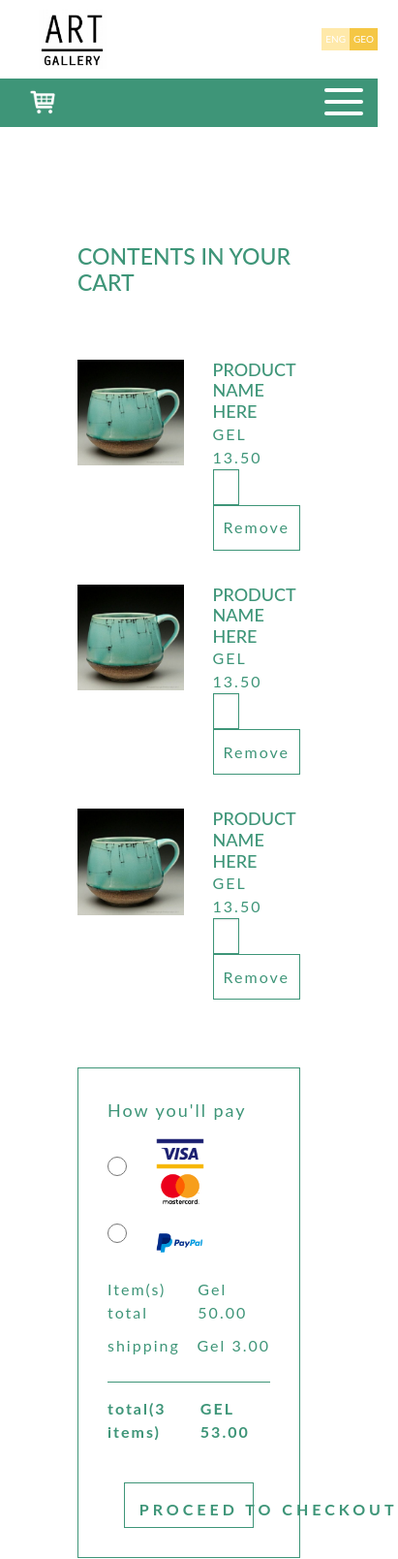
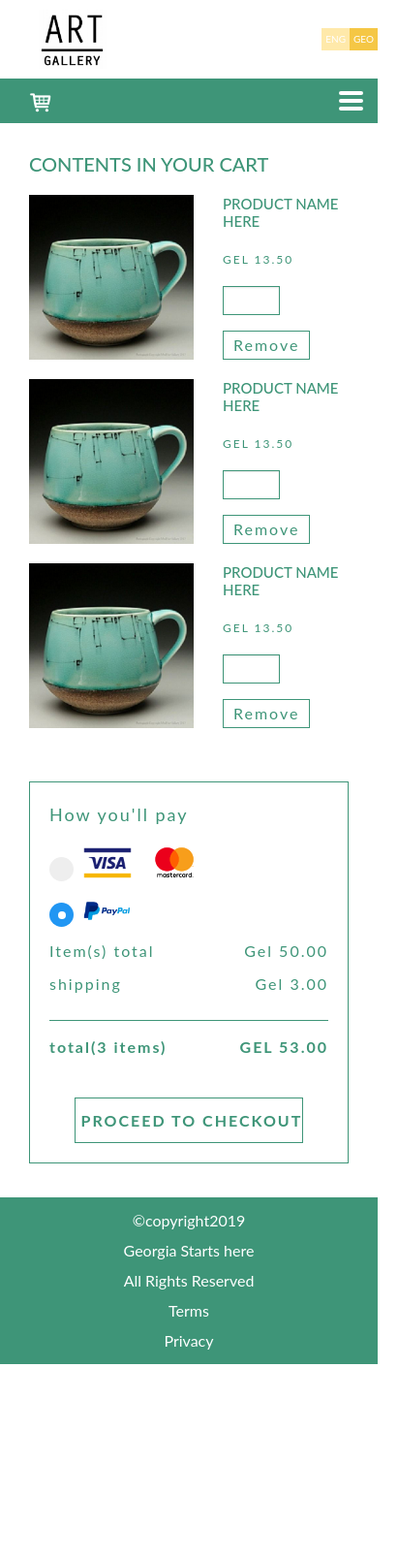
Before and after one commit to TornikeZhizhi/Gallery, a website: page cart.html in a window 390 px wide. Shown: the top 1608 px of the page at 97% size, 411 px wide, since content can reach past the window. After the commit the page ends 1407 px from the top, so only its background shows below. Drawn offline with nearby package versions, Linux system fonts and the light colour scheme.

Commit message:
responcive

```diff
--- a/cart.html
+++ b/cart.html
@@ -75,7 +75,7 @@
 
 
             <div class="row">
-                <div class="col-md-6">
+                <div class="col-md-6 col-12">
                     <div class="product_list">
                         <div class="cart_product">
                             <div class="cart_product_img">
@@ -143,16 +143,21 @@
                 </div>
 
 
-                <div class="col-md-6">
+                <div class="col-md-6 col-12">
                     <div class="pay_container">
                         <div class="pay_title">
                             <span>How you'll pay</span>
                         </div>
 
+
+
+
                         <div class="payment">
-                            <div>
-                                <input type="radio" name="select" >
-                            </div>
+
+                                  <label class="cart_button">
+                                    <input type="radio" name="radio">
+                                    <span class="checkmark"></span>
+                                  </label>
                             <div>
                                 <img src="images/visa.png" alt="">
                                 <img src="images/mastercard.png" alt="">
@@ -160,9 +165,10 @@
                         </div>
 
                         <div class="payment">
-                            <div>
-                                <input type="radio" name="select" >
-                            </div>
+                                <label class="cart_button">
+                                    <input type="radio" checked="checked" name="radio">
+                                    <span class="checkmark"></span>
+                                </label>
                             <div>
                                 <img src="images/paypal.png" alt="">
                             </div>
@@ -212,14 +218,14 @@
 
 			</ul>
 
-	</footer>
+    </footer>
 
 
 
 
 
 
-<!-- <script src="https://ajax.googleapis.com/ajax/libs/jquery/2.2.0/jquery.min.js"></script> -->
+
 <script src="js/jquery-3.3.1.min.js"></script>
 <script src="jquery.min.js"></script>
 <script src="dist/owl.carousel.js"></script>
--- a/js/main.js
+++ b/js/main.js
@@ -16,8 +16,10 @@ $(document).ready(function(){
 
         var owl = $('.owl-carousel');
         owl.owlCarousel({
+
           margin: 10,
-          nav: true,
+          nav: false,
+          dots:false,
           loop: false,
           responsive: {
             0: {
--- a/sass/pages/_account.scss
+++ b/sass/pages/_account.scss
@@ -41,6 +41,12 @@
     border-bottom: 1px solid #3e9578;
     margin: 30px 0;
 
+    a{
+        &.active{
+            opacity: 0.5;
+            display:block;
+        }
+    }
 
 
     h3{
@@ -58,6 +64,7 @@
 
 .cup_box{
     margin:20px auto;
+    text-align: center;
 
     a {
         display: block;
--- a/sass/pages/_cart.scss
+++ b/sass/pages/_cart.scss
@@ -16,9 +16,12 @@
 
         .cart_product_img{
             max-width: 170px;
+            height:100%;
+            width:100%;
 
             img{
                 width:100%;
+                height: 100%;
             }
         }
 
@@ -46,6 +49,7 @@
                 width: 30%;
                 color: #3e9578;
                 outline: none;
+                height: 30px;
             }
 
             button{
@@ -80,6 +84,78 @@
             display: flex;
             align-items: center;
             margin:15px 0;
+
+
+            .cart_button {
+                display: block;
+                position: relative;
+                padding-left: 35px;
+                margin-bottom: 12px;
+                cursor: pointer;
+                font-size: 22px;
+                -webkit-user-select: none;
+                -moz-user-select: none;
+                -ms-user-select: none;
+                user-select: none;
+              }
+
+              /* Hide the browser's default radio button */
+              .cart_button input {
+                position: absolute;
+                opacity: 0;
+                cursor: pointer;
+              }
+
+              /* Create a custom radio button */
+              .checkmark {
+                position: absolute;
+                top: 0;
+                left: 0;
+                height: 25px;
+                width: 25px;
+                background-color: #eee;
+                border-radius: 50%;
+              }
+
+              /* On mouse-over, add a grey background color */
+              .cart_button:hover input ~ .checkmark {
+                background-color: #ccc;
+              }
+
+              /* When the radio button is checked, add a blue background */
+              .cart_button input:checked ~ .checkmark {
+                background-color: #2196F3;
+              }
+
+              /* Create the indicator (the dot/circle - hidden when not checked) */
+              .checkmark:after {
+                content: "";
+                position: absolute;
+                display: none;
+              }
+
+              /* Show the indicator (dot/circle) when checked */
+              .cart_button input:checked ~ .checkmark:after {
+                display: block;
+              }
+
+              /* Style the indicator (dot/circle) */
+              .cart_button .checkmark:after {
+                   top: 9px;
+                  left: 9px;
+                  width: 8px;
+                  height: 8px;
+                  border-radius: 50%;
+                  background: white;
+              }
+
+
+
+
+
+
+
+
 
             input{
                 width: 20px;
@@ -130,12 +206,11 @@
 
             button{
 
-                width: 80%;
                 background-color: white;
                 color: #3e9578;
                 border: 1px solid #3e9578;
-                letter-spacing: 4px;
-                padding: 15px;
+                letter-spacing: 2px;
+                padding: 12px 10px 15px;
                 font-weight: bold;
                 text-transform: uppercase;
                 outline: none;
--- a/sass/pages/_header.scss
+++ b/sass/pages/_header.scss
@@ -56,9 +56,6 @@ header{
             justify-content: space-between;
             padding: 10px 75px 10px 30px;
 
-            .dropdown_menu{
-
-            }
 
 
         ul{
@@ -296,4 +293,5 @@ header{
 
 .dropdown_menu {
   display: flex;
+  align-items: center;
 }
--- a/sass/pages/_media.scss
+++ b/sass/pages/_media.scss
@@ -5,12 +5,6 @@
       display: none;
   }
 }
-
-
-
-
-
-
 
 
 @media only screen and (max-width: 992px){
@@ -69,9 +63,52 @@
     justify-content: space-around;
   }
 
+  header .header_navigation li{
+    padding:unset;
+  }
+
+  .hamburger{
+    width: 25px;
+    height: 20px;
+  }
+
+  header .header_navigation img {
+    width: 25px;
+  }
+
+  header .header_navigation a {
+    font-size: 13px;
+
+  }
+
+  .cart_fluid {
+    margin: unset;
+  }
+
+  .cart_fluid .cart_product .product_info button {
+    height: 30px;
+  }
+  .cart_fluid .pay_container .checkout_button button{
+    letter-spacing: 2px;
+  }
+
+  .cart_fluid h2 {
+    font-size: 20px;
+    margin: 30px 0 0;
+}
+
+
 
 
  }
+
+
+
+
+
+
+
+
 
 
 
@@ -126,8 +163,86 @@
     font-size: 14px;
   }
 
-  .cup_box img{
+  .cup_box{
     width:90%;
+    margin: 15px auto;
   }
 
+  .about_container .team_members .member_img{
+    max-width: 160px;
+  }
+
+  .about_container {
+    margin: 20px auto;
 }
+
+.about_container .about_content h2 {
+   margin-top: 15px;
+}
+
+.about_container .team_content h2 {
+  margin: 15px;;
+
+}
+
+
+footer{
+  margin-top:35px;
+}
+
+.about_container .about_content p {
+  margin-top: 10px;
+}
+
+
+.workshops_container{
+  padding-top:unset;
+
+  h3{
+    margin-top: 10px;
+  }
+
+  p{
+    padding:7px;
+  }
+}
+
+.past_workshops .row .past_workshops_content p{
+  padding: 10px;
+  max-height: 150px;
+  overflow: hidden;
+  margin-bottom: 8px;
+}
+
+
+.cart_fluid .cart_product .product_info h3 {
+  font-size: 15px;
+}
+
+.cart_fluid .cart_product .product_info span {
+  font-size: 12px
+}
+
+
+.cart_fluid .cart_product .product_info input {
+  width:45%;
+}
+
+.cart_fluid .pay_container .checkout_button button{
+  padding: unset;
+  white-space: pre-wrap;
+}
+
+.cart_fluid .pay_container {
+    margin: 35px 0 0;
+    padding: 20px;
+    border: 1px solid #3e9578;
+}
+
+.cart_fluid .cart_product {
+    margin: 20px 0;
+}
+
+
+
+}
```
Also changed, not shown: account.html (+1 -1 lines), dist/docs.theme.min.css, dist/main.css, dist/main.js.
